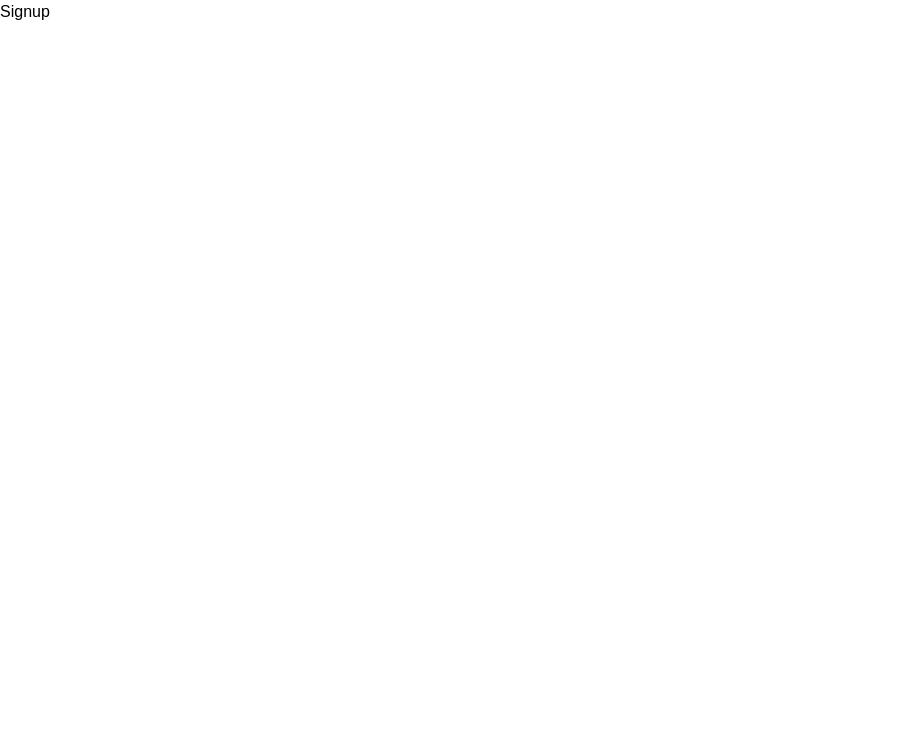
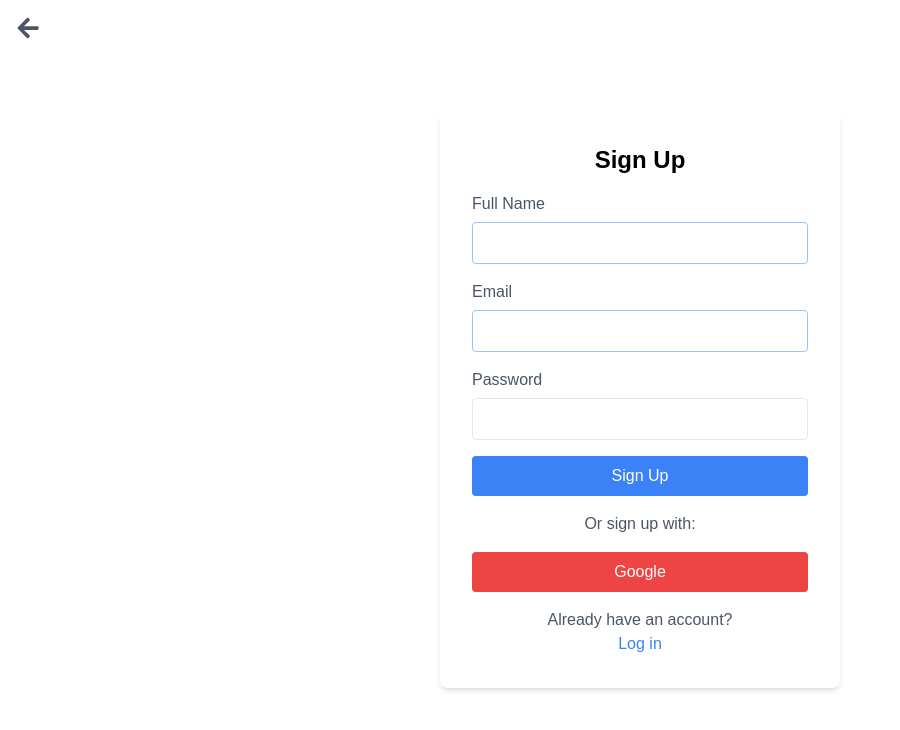
Before and after one commit to Code-Deboss/Grilli, a Next.js app: page /signup in a window 1280 px wide. Shown: the top 730 px of the page, without its empty margins (0-900 px from the left). Built offline with nearby package versions, Linux system fonts and the light colour scheme; a web font is replaced by a local one.

Commit message:
login and signup page structure complete

```diff
--- a/app/signin/page.jsx
+++ b/app/signin/page.jsx
@@ -1,8 +1,88 @@
+'use client';
+
 import React from 'react'
+import Head from 'next/head';
+import Link from 'next/link';
+import { FaArrowLeft } from 'react-icons/fa';
+import { useState } from 'react';
 
 function Login() {
+  const [email, setEmail] = useState('');
+  const [isValidEmail, setIsValidEmail] = useState(true);
+
+  const handleEmailChange = (e) => {
+    const inputText = e.target.value;
+    // Regular expression to check for a valid email format
+    const emailRegex = /^[A-Z0-9._%+-]+@[A-Z0-9.-]+\.[A-Z]{2,}$/i;
+    const isValid = emailRegex.test(inputText);
+    setIsValidEmail(isValid);
+    setEmail(inputText);
+  };
+
   return (
-    <div>Login</div>
+    <div className="h-screen w-screen flex justify-center items-center">
+      <Head>
+        <title>Login</title>
+      </Head>
+      <div className="bg-white p-8 rounded-lg shadow-md w-full sm:w-[400px]">
+        <Link href="/">
+          <div className="absolute top-4 left-4 text-gray-600 hover:text-blue-500">
+            <FaArrowLeft size={24} />
+          </div>
+        </Link>
+        <h1 className="text-2xl font-semibold mb-4 text-center">Log In</h1>
+        <form className="space-y-4">
+          <div className="grid items-center gap-1.5">
+            <label htmlFor="email" className="font-medium text-gray-600">
+              Email
+            </label>
+            <input
+              type="email"
+              id="email"
+              className={`w-full p-2 border rounded focus:ring ${isValidEmail ? 'border-blue-300' : 'border-red-500'
+                }`}
+              required
+              value={email}
+              onChange={handleEmailChange}
+            />
+            {!isValidEmail && (
+              <div className="text-red-500 text-sm">Please enter a valid email address.</div>
+            )}
+          </div>
+          <div className="grid items-center gap-1.5">
+            <label htmlFor="password" className="font-medium text-gray-600">
+              Password
+            </label>
+            <input
+              type="password"
+              id="password"
+              className="w-full p-2 border rounded focus:ring focus:ring-blue-300"
+              required
+            />
+          </div>
+          <button
+            type="submit"
+            className="w-full bg-blue-500 hover:bg-blue-600 text-white font-medium py-2 rounded"
+          >
+            Log In
+          </button>
+          <div className="text-center text-gray-600">
+            Or log in with:
+          </div>
+          <button
+            className="w-full bg-red-500 hover:bg-red-600 text-white font-medium py-2 rounded"
+          >
+            Google
+          </button>
+        </form>
+        <div className="mt-4 text-center text-gray-600">
+          Don't have an account?{' '}
+          <Link href="/signup">
+            <p className="text-blue-500">Sign up</p>
+          </Link>
+        </div>
+      </div>
+    </div>
   )
 }
 
--- a/app/signup/page.jsx
+++ b/app/signup/page.jsx
@@ -1,8 +1,116 @@
-import { signIn, useSession } from 'next-auth/react';
+'use client';
+
+import Head from 'next/head';
+import Link from 'next/link';
+import { FaArrowLeft } from 'react-icons/fa';
+import { useState } from 'react';
 
 const Signup = () => {
+  const [fullName, setFullName] = useState('');
+  const [inputError, setInputError] = useState(false);
+
+  const handleFullNameChange = (e) => {
+    const value = e.target.value;
+
+    // Use a regular expression to check if the input contains only letters
+    const onlyLetters = /^[A-Za-z\s]+$/.test(value);
+
+    setFullName(value);
+
+    // Update the inputError state based on the input content
+    setInputError(!onlyLetters);
+  };
+
+  const [email, setEmail] = useState('');
+  const [isValidEmail, setIsValidEmail] = useState(true);
+
+  const handleEmailChange = (e) => {
+    const inputText = e.target.value;
+    // Regular expression to check for a valid email format
+    const emailRegex = /^[A-Z0-9._%+-]+@[A-Z0-9.-]+\.[A-Z]{2,}$/i;
+    const isValid = emailRegex.test(inputText);
+    setIsValidEmail(isValid);
+    setEmail(inputText);
+  };
+
   return (
-    <div>Signup</div>
+    <div className="h-screen w-screen flex justify-center items-center">
+      <Head>
+        <title>Signup</title>
+      </Head>
+      <div className="bg-white p-8 rounded-lg shadow-md w-full sm:w-[400px]">
+        <Link href="/">
+          <div className="absolute top-4 left-4 text-gray-600 hover:text-blue-500">
+            <FaArrowLeft size={24} />
+          </div>
+        </Link>
+        <h1 className="text-2xl font-semibold mb-4 text-center">Sign Up</h1>
+        <form className="space-y-4">
+          <div className="grid items-center gap-1.5">
+            <label htmlFor="fullName" className="font-medium text-gray-600">
+              Full Name
+            </label>
+            <input
+              type="text" // Use "text" type for full name
+              id="fullName"
+              className={`w-full p-2 border ${inputError ? 'border-red-500' : 'border-blue-300'} rounded focus:ring focus:ring-blue-300`}
+              required
+              value={fullName}
+              onChange={handleFullNameChange}
+            />
+            {inputError && <p className="text-red-500">Please enter letters only.</p>}
+          </div>
+          <div className="grid items-center gap-1.5">
+            <label htmlFor="email" className="font-medium text-gray-600">
+              Email
+            </label>
+            <input
+              type="email"
+              id="email"
+              className={`w-full p-2 border rounded focus:ring ${isValidEmail ? 'border-blue-300' : 'border-red-500'
+                }`}
+              required
+              value={email}
+              onChange={handleEmailChange}
+            />
+            {!isValidEmail && (
+              <div className="text-red-500 text-sm">Please enter a valid email address.</div>
+            )}
+          </div>
+          <div className="grid items-center gap-1.5">
+            <label htmlFor="password" className="font-medium text-gray-600">
+              Password
+            </label>
+            <input
+              type="password"
+              id="password"
+              className="w-full p-2 border rounded focus:ring focus:ring-blue-300"
+              required
+            />
+          </div>
+          <button
+            type="submit"
+            className="w-full bg-blue-500 hover:bg-blue-600 text-white font-medium py-2 rounded"
+          >
+            Sign Up
+          </button>
+          <div className="text-center text-gray-600">
+            Or sign up with:
+          </div>
+          <button
+            className="w-full bg-red-500 hover:bg-red-600 text-white font-medium py-2 rounded"
+          >
+            Google
+          </button>
+        </form>
+        <div className="mt-4 text-center text-gray-600">
+          Already have an account?{' '}
+          <Link href="/signin">
+            <p className="text-blue-500">Log in</p>
+          </Link>
+        </div>
+      </div>
+    </div>
   )
 }
 
--- a/package.json
+++ b/package.json
@@ -12,7 +12,8 @@
     "next": "13.5.5",
     "next-auth": "^4.23.2",
     "react": "^18",
-    "react-dom": "^18"
+    "react-dom": "^18",
+    "react-icons": "^4.11.0"
   },
   "devDependencies": {
     "autoprefixer": "^10",
```
Also changed, not shown: 1 other file (tests, documents, lock files or other folders).
